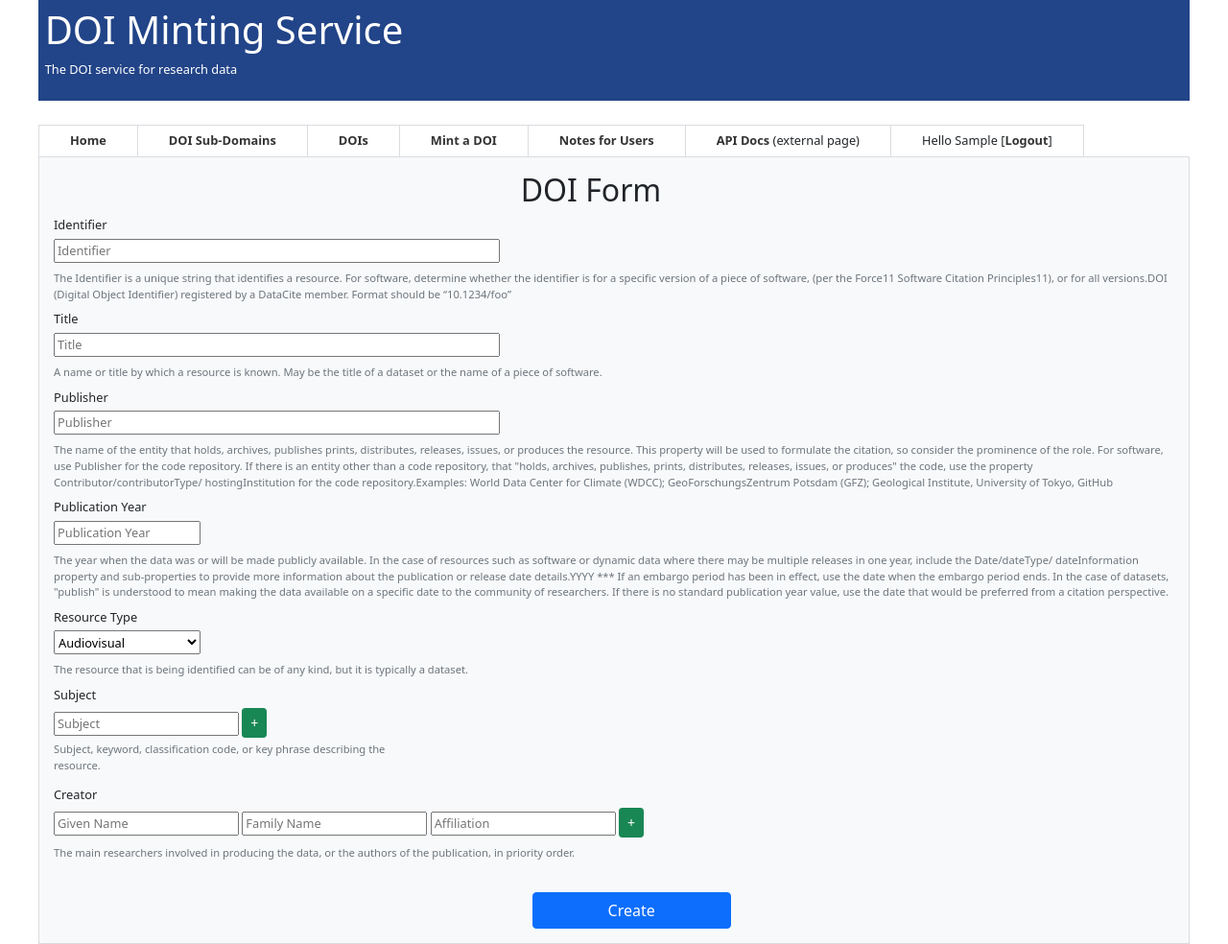
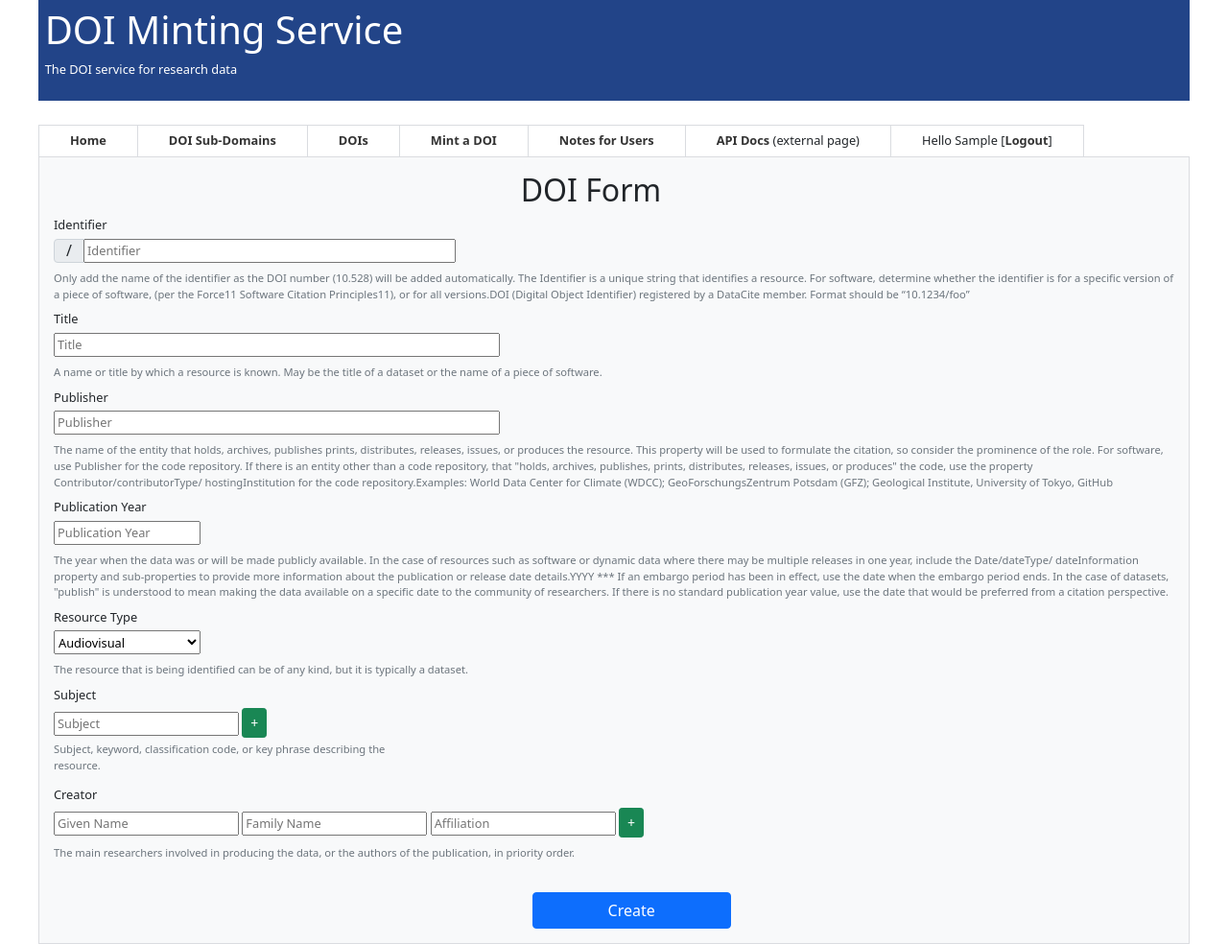
Before and after one commit to ral-facilities/doi_site, a Django app: page /mint in a window 1280 px wide. Shown: the whole page at 96% size. Run offline with Django 3.2, Linux system fonts and the light colour scheme; the visitor is signed in with stand-in values (Sample User, id 1); parts of the project's set-up code (start-up, migrations or seed data) failed here and were passed over.

Commit message:
handle form exceptions

```diff
--- a/datasets/forms.py
+++ b/datasets/forms.py
@@ -36,7 +36,7 @@
     identifier = forms.CharField(label='Identifier', max_length=100, widget=forms.TextInput(attrs={'placeholder': 'Identifier'}))
     title = forms.CharField(max_length=100, widget=forms.TextInput(attrs={'placeholder': 'Title'}))
     publisher = forms.CharField(max_length=100, widget=forms.TextInput(attrs={'placeholder': 'Publisher'}))
-    publication_year = forms.IntegerField(label='Pick the year:', min_value=1975, max_value=2100, widget=forms.TextInput(attrs={'placeholder': 'Publication Year'}))
+    publication_year = forms.IntegerField(label='Pick the year:', min_value=1975, max_value=2100, widget=forms.NumberInput(attrs={'placeholder': 'Publication Year'}))
 
     resource_type= forms.CharField(label='Pick the resource type:', widget=forms.Select(choices=RT_CHOICES))
 class SubjectForm(forms.Form):
--- a/datasets/templates/create_normal.html
+++ b/datasets/templates/create_normal.html
@@ -11,13 +11,14 @@
   <div class="pb-1">
     <label>Identifier</label>
   </div>
-  <div class="col-4 pb-1">
-    <div>
-    {{ form.identifier }}
-    </div>
+  <div class="input-group col-4 pb-1">
+    <span class="input-group-text" id="prefix">{{ doi_prefix }}/</span>
+    <div>{{ form.identifier }}</div>
   </div>
   <div id="identifierHelpBlock" class="form-text pb-2">
-    The Identifier is a unique
+    Only add the name of the
+identifier as the DOI number (10.528) will be added automatically.
+The Identifier is a unique
 string that identifies a
 resource. For software,
 determine whether the
@@ -28,7 +29,6 @@
 versions.DOI (Digital Object Identifier)
 registered by a DataCite member.
 Format should be “10.1234/foo”
-
   </div>
   <div class="pb-1">
     <label>Title</label>
@@ -262,8 +262,11 @@
   });
 </script>
 <style>
+  #prefix {
+    height: 25px;
+  }
   #id_identifier {
-    width: 465px;
+    width: 388px;
   }
   #id_title {
       width: 465px;
--- a/datasets/views.py
+++ b/datasets/views.py
@@ -9,7 +9,7 @@
 import mds.http.post as postdoi
 import mds.http.get as getdoi
 from mds.MdsApi import MdsApi
-from doi_site.settings import DATACITE_TEST_URL, DATACITE_URL
+from doi_site.settings import DATACITE_TEST_URL, DATACITE_URL, DOI_PREFIX
 
 
 class Mint(View):
@@ -30,6 +30,7 @@
         'form': doiform,
         'formset1': formset1,
         'formset2': formset2,
+        'doi_prefix': DOI_PREFIX,
         'heading': heading_message,
     })
 
@@ -46,6 +47,7 @@
             metadata = doiform.cleaned_data
             metadata["subjects"] = [x.get("subject") for x in formset1.cleaned_data if x.get('subject')]
             metadata["creators"] = [x for x in formset2.cleaned_data if x]
+            metadata['identifier'] = DOI_PREFIX + '/'+ metadata['identifier']
             doi = metadata['identifier']
             print(metadata)
             e = dict_to_xml(metadata)
@@ -57,6 +59,7 @@
             'form': doiform,
             'formset1': formset1,
             'formset2': formset2,
+            'doi_prefix': DOI_PREFIX,
             'heading': heading_message,
         })
         if(response.status_code == 201):
@@ -68,6 +71,7 @@
             'form': doiform,
             'formset1': formset1,
             'formset2': formset2,
+            'doi_prefix': DOI_PREFIX,
             'heading': heading_message,
         })
 
```
